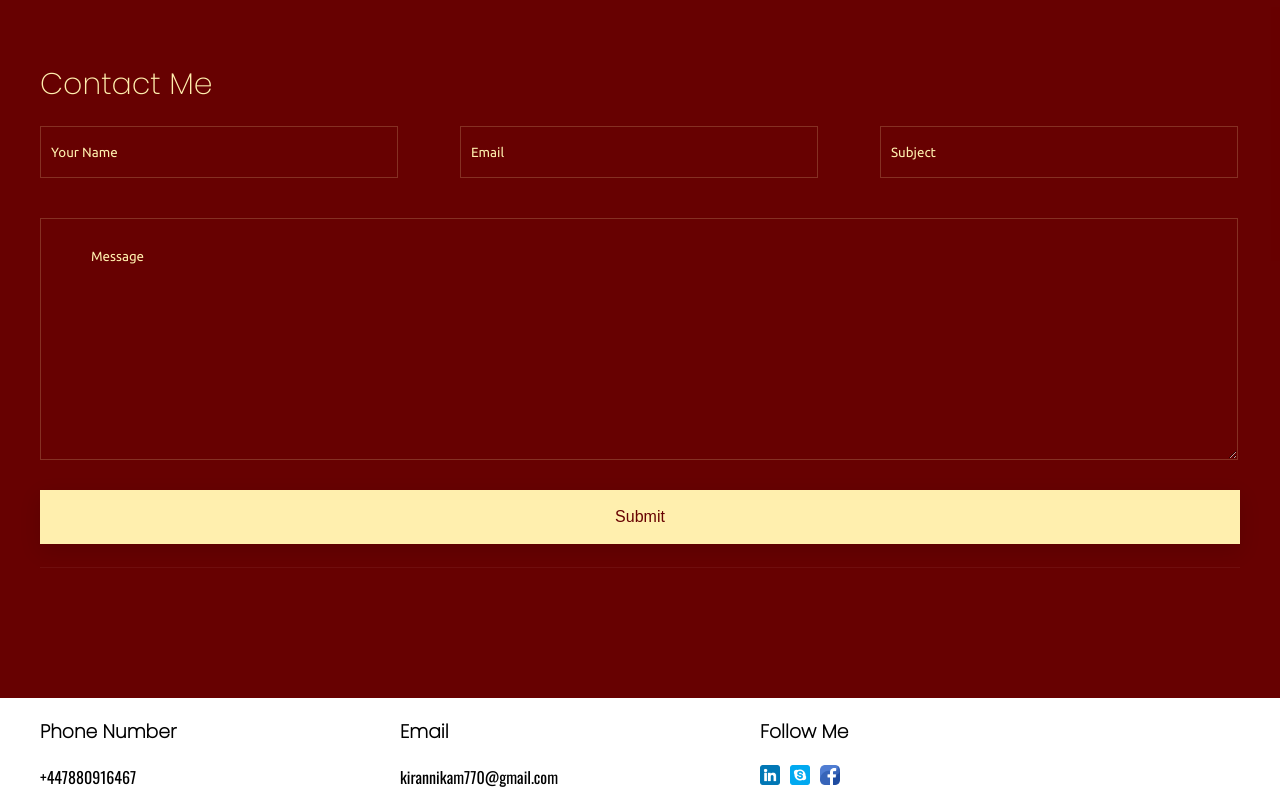
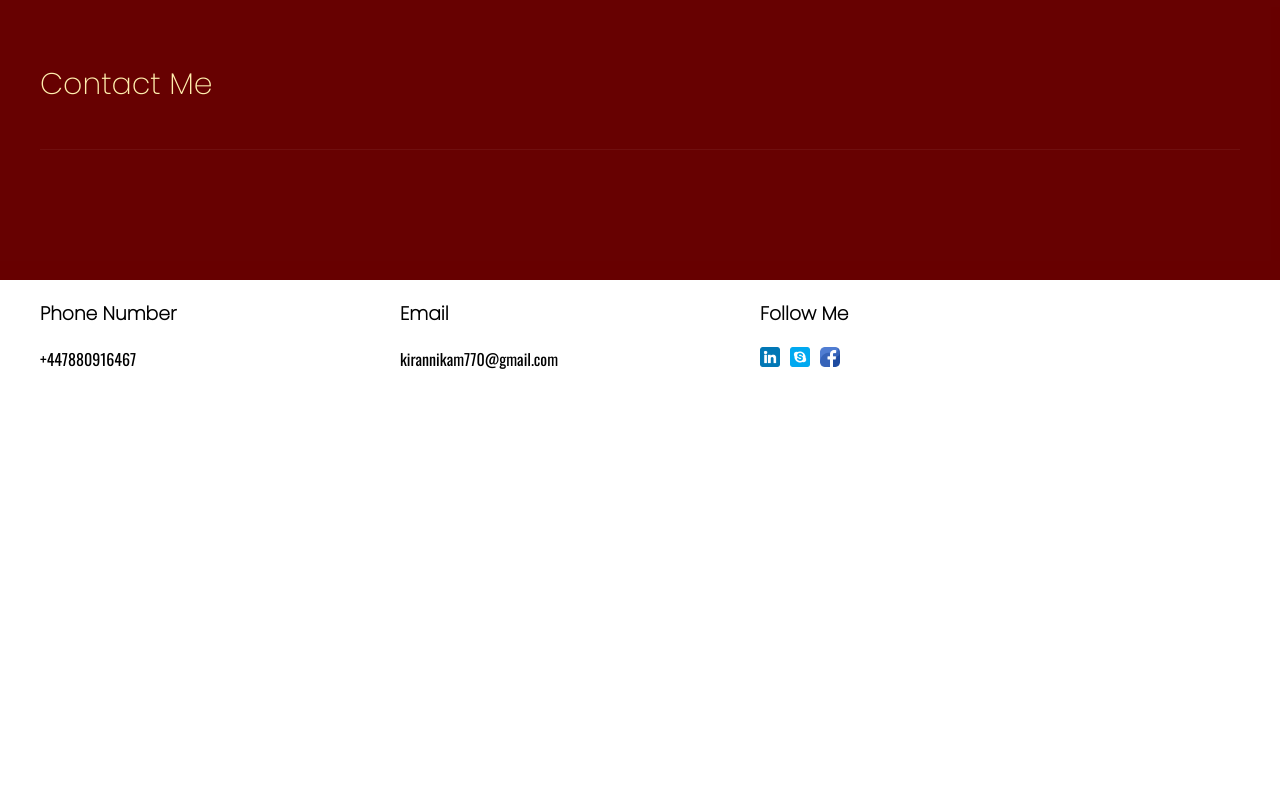
Before and after one commit to kirannikam000061/webPrinciples, a plain HTML site: page about.html in a window 1280 px wide. Shown: the part 1660-2465 px from the top of the page. After the commit the page ends 2047 px from the top, so only its background shows below. Drawn offline with nearby package versions, Linux system fonts and the light colour scheme.

Commit message:
little changes

```diff
--- a/about.html
+++ b/about.html
@@ -99,7 +99,7 @@ Where I have learned to become a full-stack developer with Node.js and MongoBD.<
             <div class="single-about">
               <div class="tittle-experience w-100">
                 <h3>Contact Me</h3>
-                <form>
+                <!-- <form>
                     <div class="row justify-content-between">
                         <div class="col-3 col-xs-5 mb-20">
                           <input type="text" placeholder="Your Name" required minlength="6" maxlength="6">
@@ -118,7 +118,7 @@ Where I have learned to become a full-stack developer with Node.js and MongoBD.<
                             class="btn white-btn f-right sm-left w-100 d-flex justify-content-center align-items-center ">Submit</button>
                         </div>
                       </div>
-                </form>
+                </form> -->
               </div>
             </div>
           </div>
```
Also changed, not shown: contact.html (+2 -2 lines), edu_tech.html (+2 -2 lines), index.html (+2 -2 lines).
